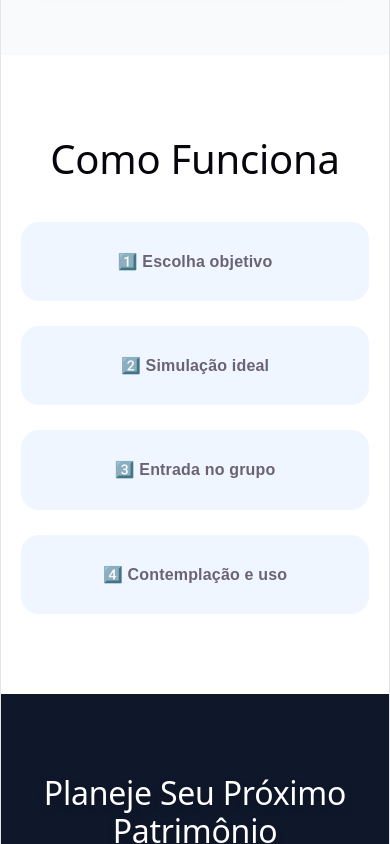
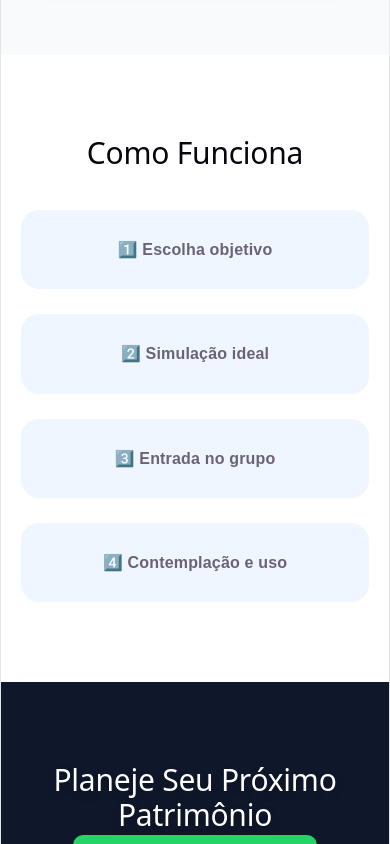
Before and after one commit to claudiofernand8647/meu-site, a React (Vite) app: page /consorcio in a window 390 px wide. Shown: the part 1380-2224 px from the top of the page. Built offline with nearby package versions, Linux system fonts and the light colour scheme.

Commit message:
Melhoria navbar mobile

```diff
--- a/src/pages/Consorcio.jsx
+++ b/src/pages/Consorcio.jsx
@@ -128,8 +128,9 @@ function Consorcio() {
           textAlign: "center"
         }}>
           <h2 style={{
-            fontSize: window.innerWidth < 768 ? "40px" : "54px",
-            marginBottom: "40px"
+              textAlign: "center",
+              fontSize: window.innerWidth < 768 ? "30px" : "40px",
+              marginBottom: "40px"
           }}>
             Como Funciona
           </h2>
@@ -172,7 +173,9 @@ function Consorcio() {
           textAlign: "center"
         }}>
           <h2 style={{
-            fontSize: window.innerWidth < 768 ? "32px" : "42px",
+              textAlign: "center",
+              fontSize: window.innerWidth < 768 ? "30px" : "40px",
+              marginBottom: "40px",
             color:"white",
 
 textShadow:"0 4px 10px rgba(0,0,0,0.18)",
```
